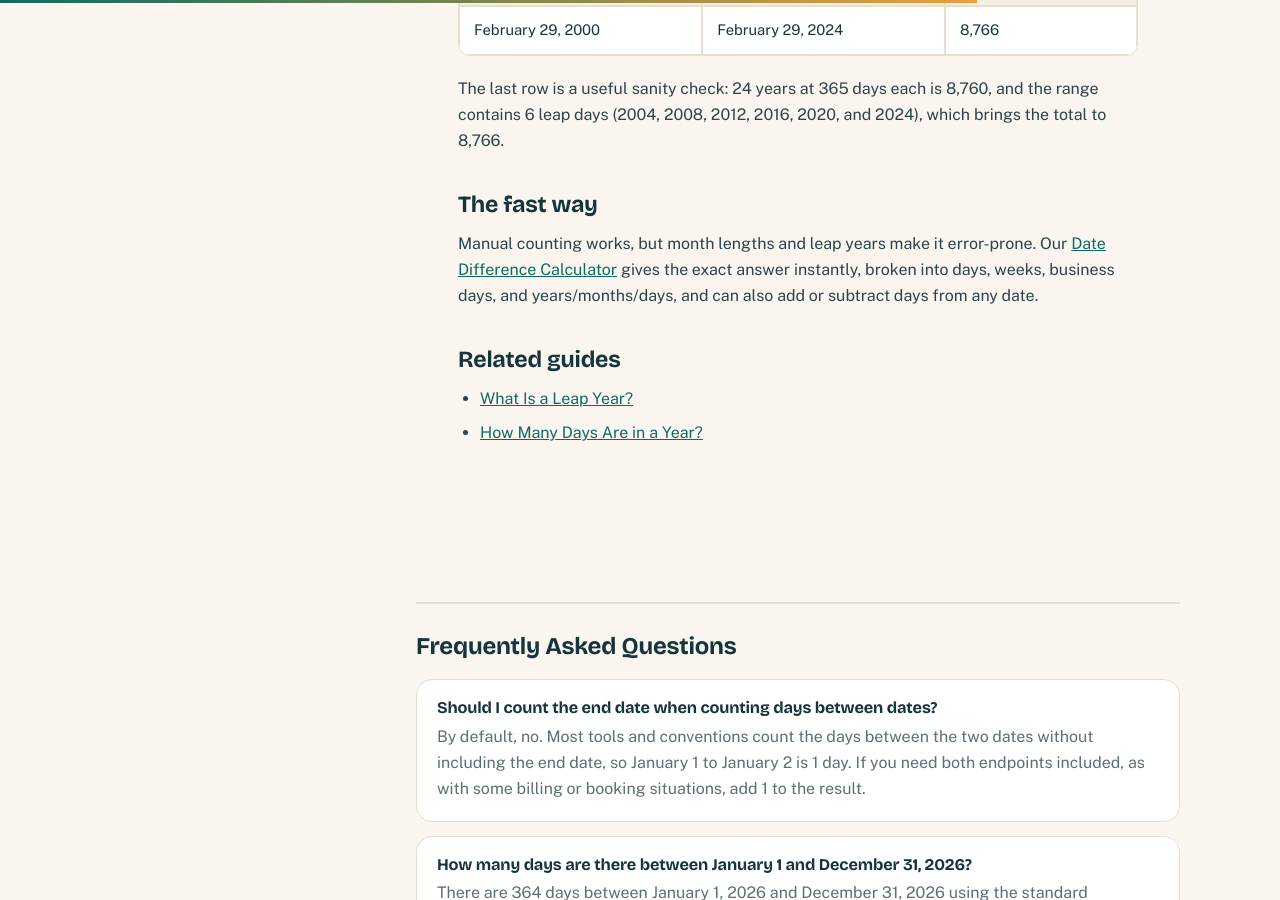
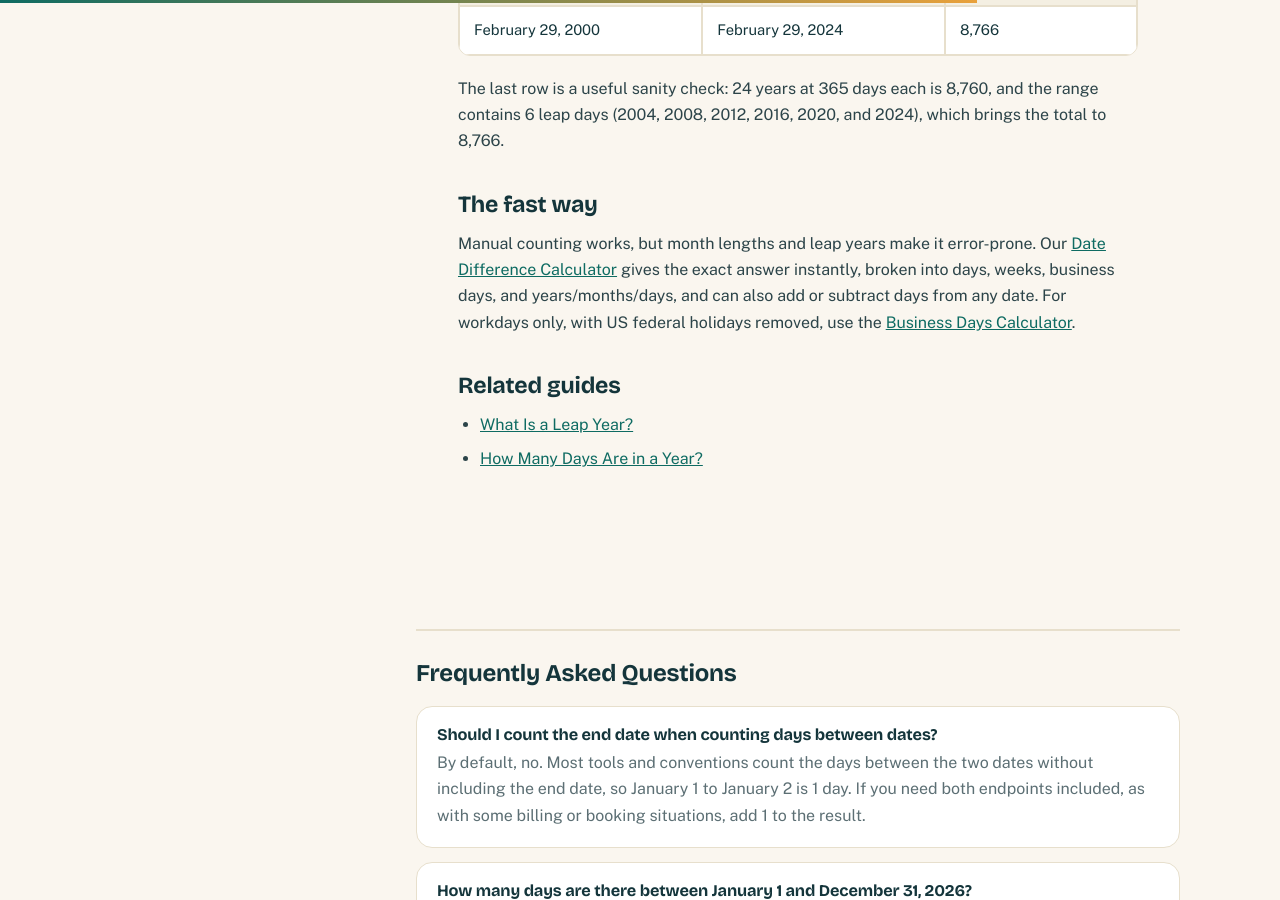
Before and after one commit to zaidmeo09-dhangal/agedatecalc, a Jekyll site: the page built from _posts/2026-10-23-how-to-count-days-between-dates.md, in a window 1280 px wide and 900 px high, scrolled down 4342 px. Built offline with Jekyll 4.4.1, drawn with Linux system fonts in a browser that asks for light colours.

Commit message:
SEO audit fixes: broken links, titles, DST 2027, schema, og:image

```diff
--- a/_posts/2026-10-23-how-to-count-days-between-dates.md
+++ b/_posts/2026-10-23-how-to-count-days-between-dates.md
@@ -131,7 +131,7 @@ The last row is a useful sanity check: 24 years at 365 days each is 8,760, and t
 
 ## The fast way
 
-Manual counting works, but month lengths and leap years make it error-prone. Our [Date Difference Calculator]({{ '/date-difference-calculator/' | relative_url }}) gives the exact answer instantly, broken into days, weeks, business days, and years/months/days, and can also add or subtract days from any date.
+Manual counting works, but month lengths and leap years make it error-prone. Our [Date Difference Calculator]({{ '/date-difference-calculator/' | relative_url }}) gives the exact answer instantly, broken into days, weeks, business days, and years/months/days, and can also add or subtract days from any date. For workdays only, with US federal holidays removed, use the [Business Days Calculator]({{ '/business-days-calculator/' | relative_url }}).
 
 ## Related guides
 
```
